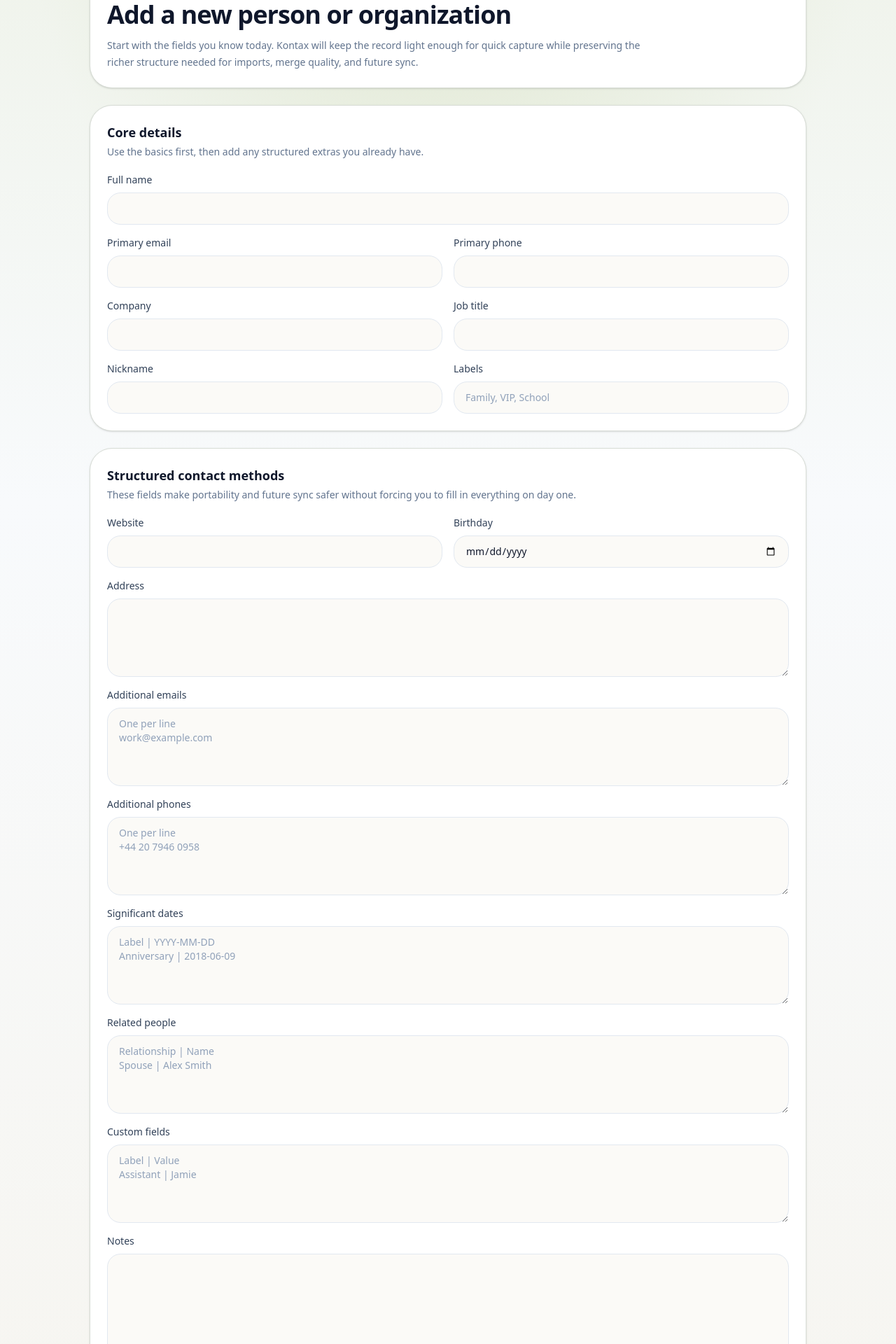
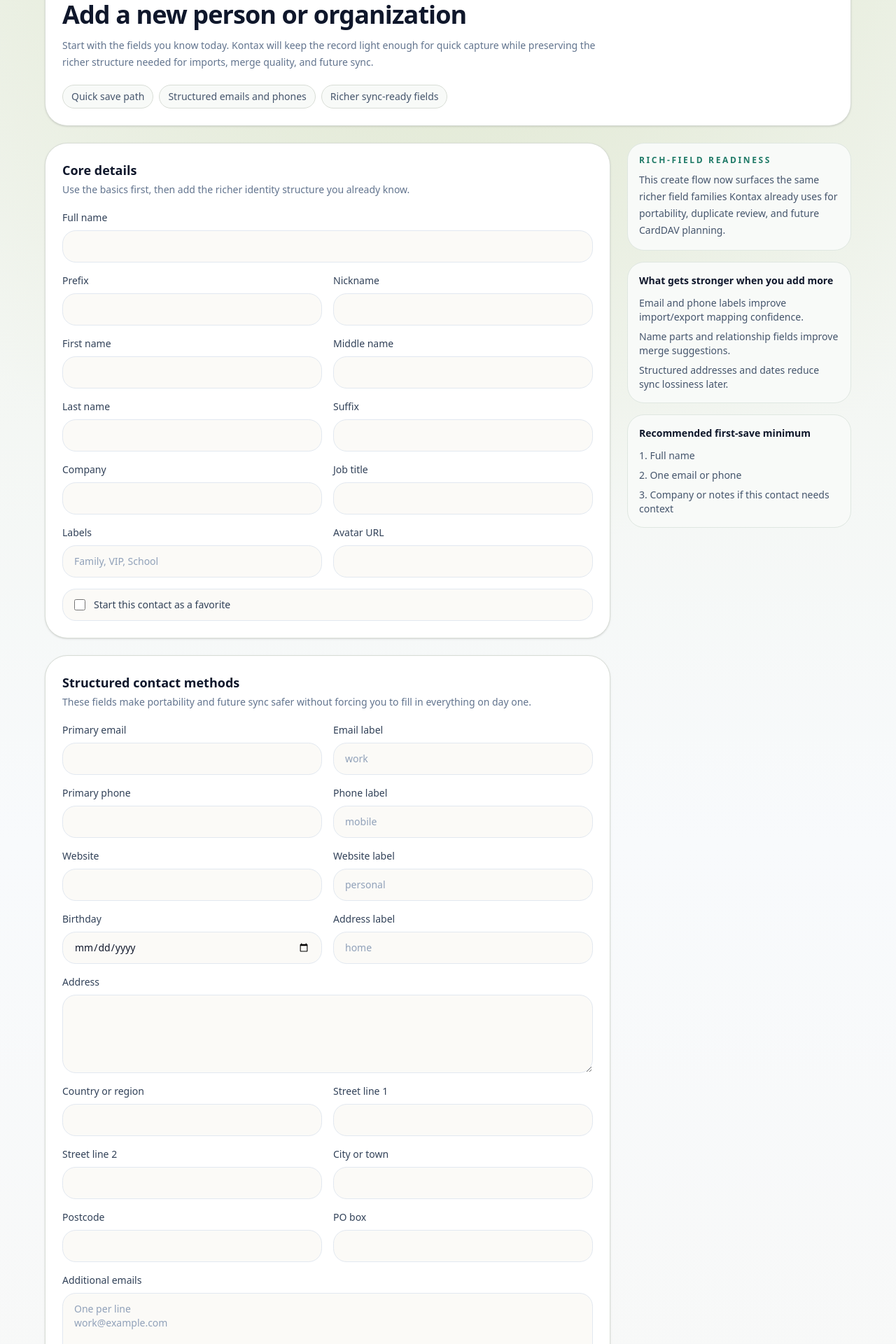
Before and after one commit to lnoormohamed/kontax, a Next.js app: page /contacts/new in a window 1280 px wide. Shown: the part 120-2040 px from the top of the page at 70% size. Built offline with nearby package versions, Linux system fonts and the light colour scheme; no server answers; sample sign-in values are in the browser's storage.

Commit message:
refactor: enrich contact creation UI and refine roadmap notes

```diff
--- a/src/app/contacts/new/page.tsx
+++ b/src/app/contacts/new/page.tsx
@@ -9,6 +9,9 @@
 
 const textareaClassName = `${inputClassName} min-h-28`;
 
+const helperCardClassName =
+  "rounded-[1.5rem] border border-[#dfe7e1] bg-[#f8faf8] p-4 text-sm text-slate-600";
+
 export default async function NewContactPage() {
   const session = await auth();
 
@@ -18,7 +21,7 @@
 
   return (
     <main className="min-h-screen bg-[radial-gradient(circle_at_top,_rgba(201,214,170,0.45),_transparent_26%),linear-gradient(180deg,#eff3ea_0%,#f8fafc_38%,#f6f5f0_100%)] px-4 py-6 text-slate-900 lg:px-6 lg:py-8">
-      <div className="mx-auto grid w-full max-w-5xl gap-6">
+      <div className="mx-auto grid w-full max-w-6xl gap-6">
         <section className="rounded-[2rem] border border-[#d8ddd6] bg-white p-6 shadow-sm">
           <Link className="text-sm font-semibold text-[#4158f4] hover:text-[#3248db]" href="/">
             ← Back to contacts
@@ -34,8 +37,20 @@
             quick capture while preserving the richer structure needed for imports, merge quality,
             and future sync.
           </p>
+          <div className="mt-5 flex flex-wrap gap-2">
+            <span className="rounded-full border border-[#d8ddd6] bg-[#f8faf8] px-3 py-1.5 text-sm text-slate-600">
+              Quick save path
+            </span>
+            <span className="rounded-full border border-[#d8ddd6] bg-[#f8faf8] px-3 py-1.5 text-sm text-slate-600">
+              Structured emails and phones
+            </span>
+            <span className="rounded-full border border-[#d8ddd6] bg-[#f8faf8] px-3 py-1.5 text-sm text-slate-600">
+              Richer sync-ready fields
+            </span>
+          </div>
         </section>
 
+        <div className="grid gap-6 xl:grid-cols-[minmax(0,1fr)_320px]">
           <form action={createContact} className="grid gap-6">
             <input name="redirectTo" type="hidden" value="/contacts/:id?saved=1" />
 
@@ -43,7 +58,7 @@
               <div className="mb-5">
                 <p className="text-lg font-semibold text-slate-900">Core details</p>
                 <p className="mt-1 text-sm text-slate-500">
-                Use the basics first, then add any structured extras you already have.
+                  Use the basics first, then add the richer identity structure you already know.
                 </p>
               </div>
 
@@ -53,12 +68,28 @@
                   <input className={inputClassName} name="fullName" required type="text" />
                 </label>
                 <label className="grid gap-2 text-sm text-slate-700">
-                <span>Primary email</span>
-                <input className={inputClassName} name="email" type="email" />
+                  <span>Prefix</span>
+                  <input className={inputClassName} name="namePrefix" type="text" />
                 </label>
                 <label className="grid gap-2 text-sm text-slate-700">
-                <span>Primary phone</span>
-                <input className={inputClassName} name="phone" type="text" />
+                  <span>Nickname</span>
+                  <input className={inputClassName} name="nickname" type="text" />
+                </label>
+                <label className="grid gap-2 text-sm text-slate-700">
+                  <span>First name</span>
+                  <input className={inputClassName} name="firstName" type="text" />
+                </label>
+                <label className="grid gap-2 text-sm text-slate-700">
+                  <span>Middle name</span>
+                  <input className={inputClassName} name="middleName" type="text" />
+                </label>
+                <label className="grid gap-2 text-sm text-slate-700">
+                  <span>Last name</span>
+                  <input className={inputClassName} name="lastName" type="text" />
+                </label>
+                <label className="grid gap-2 text-sm text-slate-700">
+                  <span>Suffix</span>
+                  <input className={inputClassName} name="nameSuffix" type="text" />
                 </label>
                 <label className="grid gap-2 text-sm text-slate-700">
                   <span>Company</span>
@@ -69,10 +100,6 @@
                   <input className={inputClassName} name="jobTitle" type="text" />
                 </label>
                 <label className="grid gap-2 text-sm text-slate-700">
-                <span>Nickname</span>
-                <input className={inputClassName} name="nickname" type="text" />
-              </label>
-              <label className="grid gap-2 text-sm text-slate-700">
                   <span>Labels</span>
                   <input
                     className={inputClassName}
@@ -80,6 +107,19 @@
                     placeholder="Family, VIP, School"
                     type="text"
                   />
+                </label>
+                <label className="grid gap-2 text-sm text-slate-700">
+                  <span>Avatar URL</span>
+                  <input className={inputClassName} name="avatarUrl" type="url" />
+                </label>
+                <label className="flex items-center gap-3 rounded-[1.2rem] border border-slate-200 bg-[#fbfaf7] px-4 py-3 text-sm text-slate-700 lg:col-span-2">
+                  <input
+                    className="h-4 w-4 rounded border-slate-300 text-[#1f7a67] focus:ring-[#67b59f]"
+                    name="isFavorite"
+                    type="checkbox"
+                    value="true"
+                  />
+                  <span>Start this contact as a favorite</span>
                 </label>
               </div>
             </section>
@@ -95,16 +135,64 @@
 
               <div className="grid gap-4 lg:grid-cols-2">
                 <label className="grid gap-2 text-sm text-slate-700">
+                  <span>Primary email</span>
+                  <input className={inputClassName} name="email" type="email" />
+                </label>
+                <label className="grid gap-2 text-sm text-slate-700">
+                  <span>Email label</span>
+                  <input className={inputClassName} name="emailLabel" placeholder="work" type="text" />
+                </label>
+                <label className="grid gap-2 text-sm text-slate-700">
+                  <span>Primary phone</span>
+                  <input className={inputClassName} name="phone" type="text" />
+                </label>
+                <label className="grid gap-2 text-sm text-slate-700">
+                  <span>Phone label</span>
+                  <input className={inputClassName} name="phoneLabel" placeholder="mobile" type="text" />
+                </label>
+                <label className="grid gap-2 text-sm text-slate-700">
                   <span>Website</span>
                   <input className={inputClassName} name="website" type="url" />
+                </label>
+                <label className="grid gap-2 text-sm text-slate-700">
+                  <span>Website label</span>
+                  <input className={inputClassName} name="websiteLabel" placeholder="personal" type="text" />
                 </label>
                 <label className="grid gap-2 text-sm text-slate-700">
                   <span>Birthday</span>
                   <input className={inputClassName} name="birthday" type="date" />
                 </label>
+                <label className="grid gap-2 text-sm text-slate-700">
+                  <span>Address label</span>
+                  <input className={inputClassName} name="addressLabel" placeholder="home" type="text" />
+                </label>
                 <label className="grid gap-2 text-sm text-slate-700 lg:col-span-2">
                   <span>Address</span>
                   <textarea className={textareaClassName} name="address" />
+                </label>
+                <label className="grid gap-2 text-sm text-slate-700">
+                  <span>Country or region</span>
+                  <input className={inputClassName} name="countryOrRegion" type="text" />
+                </label>
+                <label className="grid gap-2 text-sm text-slate-700">
+                  <span>Street line 1</span>
+                  <input className={inputClassName} name="streetLine1" type="text" />
+                </label>
+                <label className="grid gap-2 text-sm text-slate-700">
+                  <span>Street line 2</span>
+                  <input className={inputClassName} name="streetLine2" type="text" />
+                </label>
+                <label className="grid gap-2 text-sm text-slate-700">
+                  <span>City or town</span>
+                  <input className={inputClassName} name="cityOrTown" type="text" />
+                </label>
+                <label className="grid gap-2 text-sm text-slate-700">
+                  <span>Postcode</span>
+                  <input className={inputClassName} name="postcode" type="text" />
+                </label>
+                <label className="grid gap-2 text-sm text-slate-700">
+                  <span>PO box</span>
+                  <input className={inputClassName} name="poBox" type="text" />
                 </label>
                 <label className="grid gap-2 text-sm text-slate-700 lg:col-span-2">
                   <span>Additional emails</span>
@@ -122,6 +210,34 @@
                     placeholder={"One per line\n+44 20 7946 0958"}
                   />
                 </label>
+                <label className="grid gap-2 text-sm text-slate-700 lg:col-span-2">
+                  <span>Additional websites</span>
+                  <textarea
+                    className={textareaClassName}
+                    name="additionalWebsites"
+                    placeholder={"One per line\nhttps://example.com"}
+                  />
+                </label>
+                <label className="grid gap-2 text-sm text-slate-700 lg:col-span-2">
+                  <span>Additional addresses</span>
+                  <textarea
+                    className={textareaClassName}
+                    name="additionalAddresses"
+                    placeholder={"One per line\n12 High Street, London, SW1A 1AA"}
+                  />
+                </label>
+              </div>
+            </section>
+
+            <section className="rounded-[2rem] border border-[#d8ddd6] bg-white p-6 shadow-sm">
+              <div className="mb-5">
+                <p className="text-lg font-semibold text-slate-900">Personal context and notes</p>
+                <p className="mt-1 text-sm text-slate-500">
+                  Add the richer details that make imports, merge suggestions, and future sync more trustworthy.
+                </p>
+              </div>
+
+              <div className="grid gap-4 lg:grid-cols-2">
                 <label className="grid gap-2 text-sm text-slate-700 lg:col-span-2">
                   <span>Significant dates</span>
                   <textarea
@@ -148,7 +264,10 @@
                 </label>
                 <label className="grid gap-2 text-sm text-slate-700 lg:col-span-2">
                   <span>Notes</span>
-                <textarea className="min-h-40 rounded-[1.2rem] border border-slate-200 bg-[#fbfaf7] px-4 py-3 text-sm text-slate-900 outline-none transition placeholder:text-slate-400 focus:border-[#667eea] focus:bg-white" name="notes" />
+                  <textarea
+                    className="min-h-40 rounded-[1.2rem] border border-slate-200 bg-[#fbfaf7] px-4 py-3 text-sm text-slate-900 outline-none transition placeholder:text-slate-400 focus:border-[#667eea] focus:bg-white"
+                    name="notes"
+                  />
                 </label>
               </div>
             </section>
@@ -168,6 +287,37 @@
               </Link>
             </div>
           </form>
+
+          <aside className="grid content-start gap-4">
+            <div className={helperCardClassName}>
+              <p className="text-xs font-semibold uppercase tracking-[0.22em] text-[#1f7a67]">
+                Rich-field readiness
+              </p>
+              <p className="mt-2 text-sm leading-6 text-slate-600">
+                This create flow now surfaces the same richer field families Kontax already uses for
+                portability, duplicate review, and future CardDAV planning.
+              </p>
+            </div>
+
+            <div className={helperCardClassName}>
+              <p className="text-sm font-semibold text-slate-900">What gets stronger when you add more</p>
+              <div className="mt-3 grid gap-2 text-sm text-slate-600">
+                <p>Email and phone labels improve import/export mapping confidence.</p>
+                <p>Name parts and relationship fields improve merge suggestions.</p>
+                <p>Structured addresses and dates reduce sync lossiness later.</p>
+              </div>
+            </div>
+
+            <div className={helperCardClassName}>
+              <p className="text-sm font-semibold text-slate-900">Recommended first-save minimum</p>
+              <div className="mt-3 grid gap-2 text-sm text-slate-600">
+                <p>1. Full name</p>
+                <p>2. One email or phone</p>
+                <p>3. Company or notes if this contact needs context</p>
+              </div>
+            </div>
+          </aside>
+        </div>
       </div>
     </main>
   );
```
Also changed, not shown: roadmap/build-phase/phase-3.md (+2 -2 lines), roadmap/build-phase/phase-5.md (+2 -2 lines), roadmap/build-phase/phase-8.md (+2 -1 lines). Lines whose indentation alone changed are shown as unchanged.
